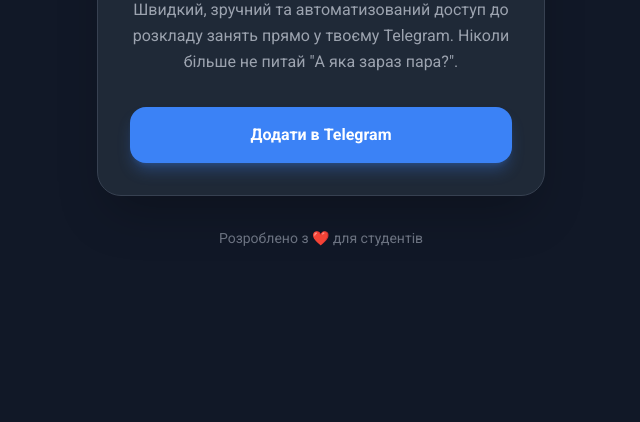
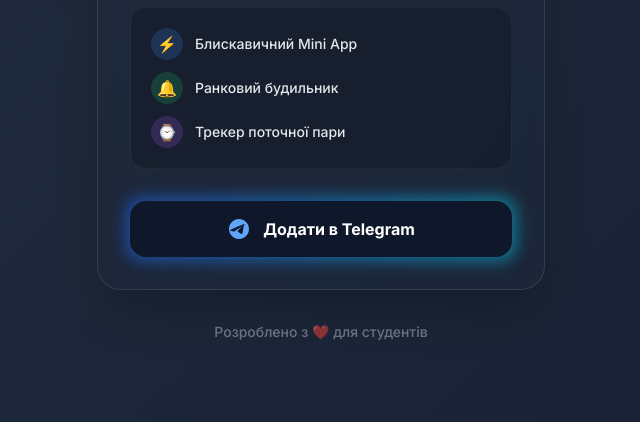
Before and after one commit to lopokl/bot_rosklad_ifk, a website: page public/index.html in a window 1280 px wide. Shown: the part 378-800 px from the top of the page, without its empty margins (319-959 px from the left). Drawn offline with nearby package versions, Linux system fonts and the light colour scheme.

Commit message:
update index html

```diff
--- a/public/index.html
+++ b/public/index.html
@@ -3,51 +3,142 @@
     <head>
         <meta charset="UTF-8" />
         <meta name="viewport" content="width=device-width, initial-scale=1.0" />
-        <title>Бот Розкладу</title>
+        <title>Розклад ІФК | Телеграм Бот</title>
         <script src="https://cdn.tailwindcss.com"></script>
         <link
-            href="https://fonts.googleapis.com/css2?family=Roboto:wght@400;500;700&display=swap"
+            href="https://fonts.googleapis.com/css2?family=Inter:wght@400;500;700;900&display=swap"
             rel="stylesheet"
         />
         <style>
             body {
-                font-family: "Roboto", sans-serif;
+                font-family: "Inter", sans-serif;
+            }
+
+            /* Плавна анімація фону */
+            .bg-animated {
+                background: linear-gradient(
+                    -45deg,
+                    #0f172a,
+                    #1e293b,
+                    #0f172a,
+                    #172554
+                );
+                background-size: 400% 400%;
+                animation: gradientBG 15s ease infinite;
+            }
+            @keyframes gradientBG {
+                0% {
+                    background-position: 0% 50%;
+                }
+                50% {
+                    background-position: 100% 50%;
+                }
+                100% {
+                    background-position: 0% 50%;
+                }
+            }
+
+            /* Ефект матового скла */
+            .glass-card {
+                background: rgba(30, 41, 59, 0.6);
+                backdrop-filter: blur(16px);
+                -webkit-backdrop-filter: blur(16px);
+                border: 1px solid rgba(255, 255, 255, 0.1);
             }
         </style>
     </head>
     <body
-        class="bg-gray-900 text-white flex flex-col items-center justify-center min-h-screen p-4"
+        class="bg-animated text-white flex flex-col items-center justify-center min-h-screen p-4"
     >
         <div
-            class="bg-gray-800 p-8 rounded-3xl shadow-2xl max-w-md w-full text-center border border-gray-700"
+            class="glass-card p-8 rounded-3xl shadow-2xl max-w-md w-full text-center relative overflow-hidden"
         >
             <div
-                class="w-24 h-24 mx-auto bg-blue-500 rounded-full flex items-center justify-center text-4xl mb-6 shadow-lg shadow-blue-500/50"
+                class="absolute top-0 left-1/2 -translate-x-1/2 w-32 h-32 bg-blue-500 rounded-full mix-blend-screen filter blur-[60px] opacity-40"
+            ></div>
+
+            <div
+                class="relative w-24 h-24 mx-auto bg-gradient-to-tr from-blue-600 to-cyan-400 rounded-full flex items-center justify-center text-5xl mb-6 shadow-lg shadow-blue-500/50 transform hover:scale-110 transition-transform duration-300"
             >
                 🤖
             </div>
 
             <h1
-                class="text-3xl font-bold mb-3 text-transparent bg-clip-text bg-gradient-to-r from-blue-400 to-cyan-300"
+                class="text-4xl font-extrabold mb-3 text-transparent bg-clip-text bg-gradient-to-r from-white to-gray-400 tracking-tight"
             >
                 Розклад ІФК
             </h1>
 
-            <p class="text-gray-400 mb-8 leading-relaxed">
-                Швидкий, зручний та автоматизований доступ до розкладу занять
-                прямо у твоєму Telegram. Ніколи більше не питай "А яка зараз
-                пара?".
+            <p class="text-gray-300 mb-8 leading-relaxed text-sm">
+                Твій персональний помічник. Забудь про питання "А яка зараз
+                пара?" — розклад завжди під рукою у зручному форматі.
             </p>
 
+            <div
+                class="flex flex-col gap-3 text-left mb-8 bg-black/20 p-5 rounded-2xl border border-white/5"
+            >
+                <div class="flex items-center gap-3">
+                    <div
+                        class="w-8 h-8 rounded-full bg-blue-500/20 flex items-center justify-center text-blue-400"
+                    >
+                        ⚡
+                    </div>
+                    <span class="text-sm font-medium text-gray-200"
+                        >Блискавичний Mini App</span
+                    >
+                </div>
+                <div class="flex items-center gap-3">
+                    <div
+                        class="w-8 h-8 rounded-full bg-green-500/20 flex items-center justify-center text-green-400"
+                    >
+                        🔔
+                    </div>
+                    <span class="text-sm font-medium text-gray-200"
+                        >Ранковий будильник</span
+                    >
+                </div>
+                <div class="flex items-center gap-3">
+                    <div
+                        class="w-8 h-8 rounded-full bg-purple-500/20 flex items-center justify-center text-purple-400"
+                    >
+                        ⌚
+                    </div>
+                    <span class="text-sm font-medium text-gray-200"
+                        >Трекер поточної пари</span
+                    >
+                </div>
+            </div>
+
             <a
-                href="https://t.me/debilroskladbot"
+                href="https://t.me/@debilroskladbot"
                 target="_blank"
-                class="block w-full bg-blue-500 hover:bg-blue-600 text-white font-bold py-4 px-8 rounded-2xl transition-all duration-300 transform hover:scale-105 shadow-lg shadow-blue-500/30"
+                class="relative group block w-full"
             >
-                Додати в Telegram
+                <div
+                    class="absolute -inset-1 bg-gradient-to-r from-blue-600 to-cyan-500 rounded-2xl blur opacity-60 group-hover:opacity-100 transition duration-300"
+                ></div>
+
+                <button
+                    class="relative w-full bg-slate-900 text-white font-bold py-4 px-8 rounded-2xl transition-all duration-300 flex items-center justify-center gap-3"
+                >
+                    <svg
+                        class="w-6 h-6 text-blue-400"
+                        fill="currentColor"
+                        viewBox="0 0 24 24"
+                    >
+                        <path
+                            d="M12 2C6.48 2 2 6.48 2 12s4.48 10 10 10 10-4.48 10-10S17.52 2 12 2zm4.64 6.8c-.15 1.58-.8 5.42-1.13 7.19-.14.75-.42 1-.68 1.03-.58.05-1.02-.38-1.58-.75-.88-.58-1.38-.94-2.23-1.5-.99-.65-.35-1.01.22-1.59.15-.15 2.71-2.48 2.76-2.69.01-.03.01-.14-.07-.19-.08-.05-.19-.02-.27 0-.12.03-1.99 1.26-5.61 3.71-.53.36-1.01.54-1.44.53-.47-.01-1.38-.27-2.05-.49-.82-.27-1.47-.41-1.41-.87.03-.24.36-.48 1.01-.74 3.96-1.72 6.6-2.86 7.92-3.4 3.75-1.54 4.53-1.81 5.03-1.82.11 0 .35.03.48.14.11.09.14.22.15.33-.01.12-.01.24-.03.36z"
+                        />
+                    </svg>
+                    Додати в Telegram
+                </button>
             </a>
         </div>
 
-        <p class="mt-8 text-gray-500 text-sm">Розроблено з ❤️ для студентів</p>
+        <p class="mt-8 text-gray-500 text-sm font-medium z-10">
+            Розроблено з
+            <span class="text-red-500 animate-pulse inline-block">❤️</span> для
+            студентів
+        </p>
     </body>
 </html>
```
